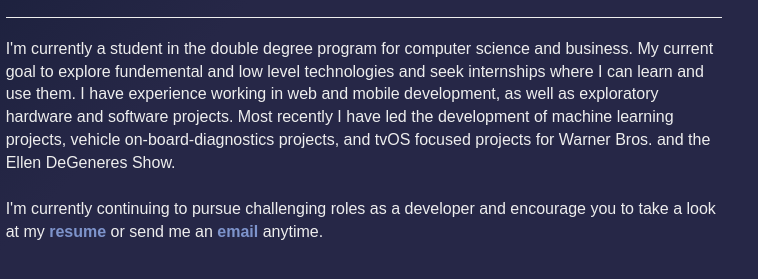
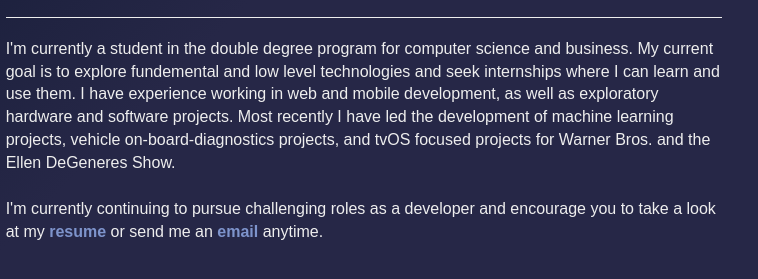
Before and after one commit to ryanwebber/website, a website: page www/index.html in a window 1280 px wide. Shown: the part 319-598 px from the top of the page, 116-874 px from the left. Drawn offline with Linux system fonts and the light colour scheme.

Commit message:
Fixed typo

```diff
--- a/www/index.html
+++ b/www/index.html
@@ -28,7 +28,7 @@
                     </p>
                     <hr>
                     <p>
-                        I'm currently a student in the double degree program for computer science and business. My current goal to explore fundemental and low level technologies and seek internships where I can learn and use them. I have experience working in web and mobile development, as well as exploratory hardware and software projects. Most recently I have led the development of machine learning projects, vehicle on-board-diagnostics projects, and tvOS focused projects for Warner Bros. and the Ellen DeGeneres Show.<br/><br/>I'm currently continuing to pursue challenging roles as a developer and encourage you to take a look at my
+                        I'm currently a student in the double degree program for computer science and business. My current goal is to explore fundemental and low level technologies and seek internships where I can learn and use them. I have experience working in web and mobile development, as well as exploratory hardware and software projects. Most recently I have led the development of machine learning projects, vehicle on-board-diagnostics projects, and tvOS focused projects for Warner Bros. and the Ellen DeGeneres Show.<br/><br/>I'm currently continuing to pursue challenging roles as a developer and encourage you to take a look at my
                         <a href="https://drive.google.com/file/d/0B25PM8CIsxTOUFBXcDRWVjAwcmc/edit?usp=sharing"><b>resume</b></a> or send me an <a href="mailto:ryan551024@gmail.com"><b>email</b></a> anytime.
                     </p>
                     <br/><br/><br/>
```
